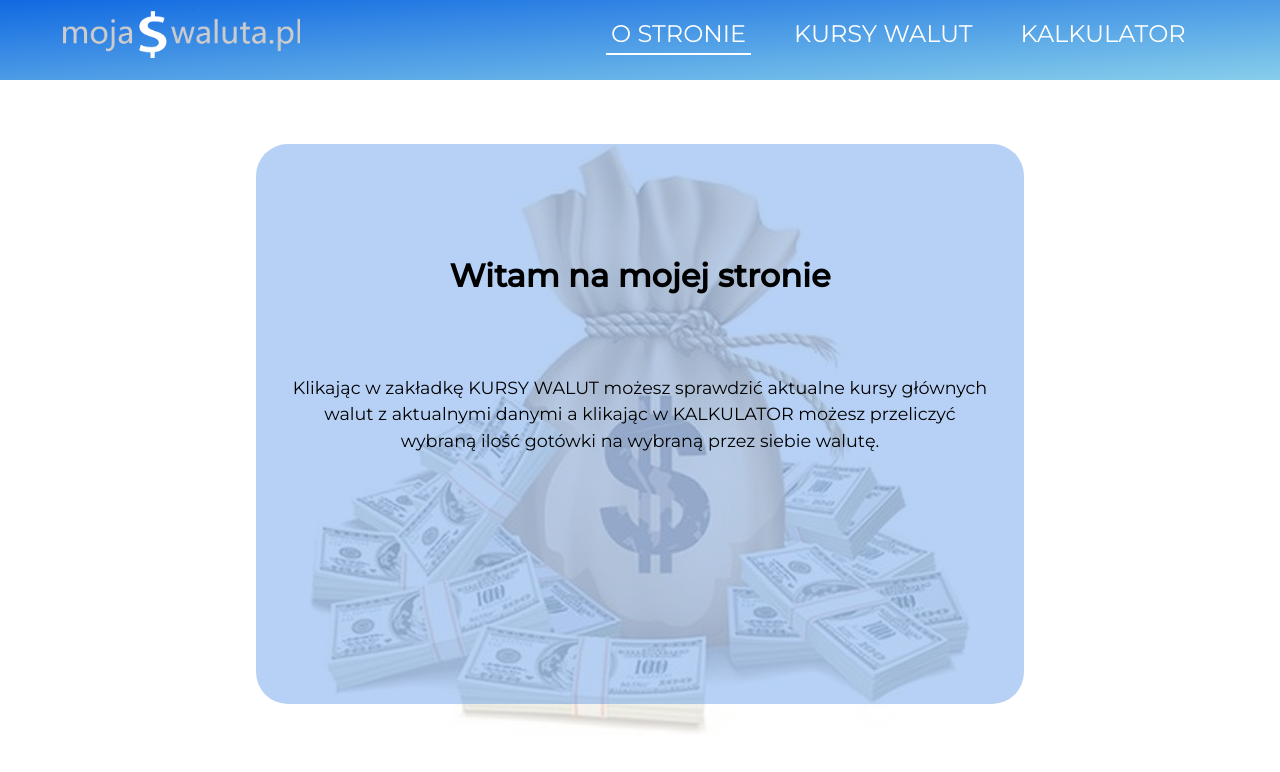
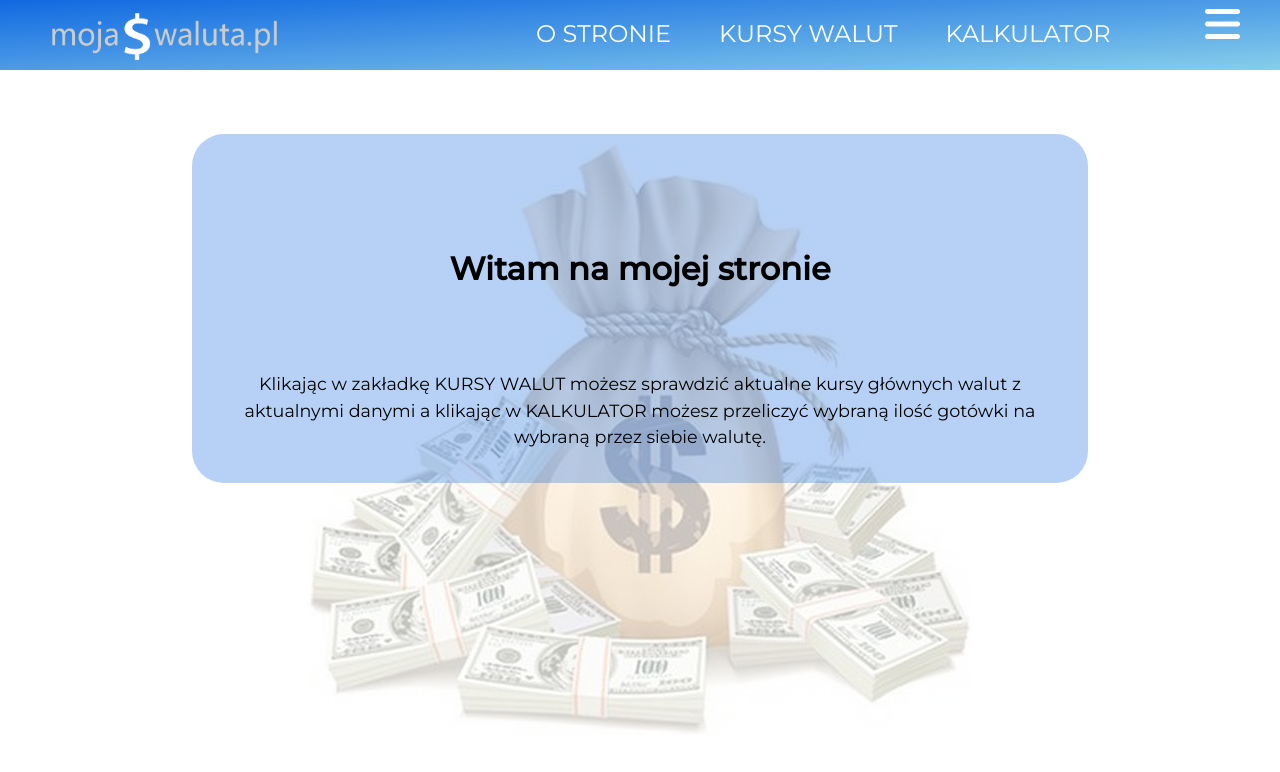
Before and after one commit to milgawel/currency-converter, a React (Create React App) app: page / in a window 1280 px wide. Shown: the top 772 px of the page. Built offline with nearby package versions, Linux system fonts and the light colour scheme.

Commit message:
finished desktop view

```diff
--- a/src/components/ButtonIcon/ButtonIcon.js
+++ b/src/components/ButtonIcon/ButtonIcon.js
@@ -27,6 +27,9 @@ const ButtonIcon = styled.button`
   &.active {
     animation: ${appear} 0.2s linear forwards;
   }
+  @media (max-width: 920px) {
+    font-size: 1.15em;
+  }
 `;
 
 export default ButtonIcon;
--- a/src/components/CurrencyTable/CurrencyTable.js
+++ b/src/components/CurrencyTable/CurrencyTable.js
@@ -3,11 +3,11 @@ import styled from 'styled-components';
 
 const Table = styled.div`
   width: 100%;
-  max-height: 100%;
-  /* background-color: rgba(232, 123, 123, 0.8); */
+  min-height: 100%;
   display: flex;
   justify-content: space-between;
   flex-wrap: wrap;
+  overflow: auto;
 `;
 
 const ListItem = styled.li`
@@ -18,7 +18,7 @@ const ListItem = styled.li`
   border-radius: 10px;
   padding: 1% 2%;
   margin: 2% 2%;
-  min-width: 10%;
+  min-width: 16%;
   background-image: linear-gradient(to bottom right, #1169e1, #87ceeb);
   align-items: center;
 `;
@@ -39,11 +39,12 @@ class CurrencyTable extends Component {
   updateMainCurrencies = () => {
     fetch(
       // 'http://data.fixer.io/api/latest?access_key=db627f33cf55c037a2f4c566d0d3b5cc&symbols=EUR,USD,CZK,AUD,CAD,MXN,GBP,UAH,NOK,SEK,CHF,JPY&format=1',
-      'https://api.exchangeratesapi.io/latest',
+      'https://api.exchangeratesapi.io/latest?base=EUR',
     )
       .then(response => response.json())
       .then(data => {
         this.handleData(data);
+        console.log('base update');
       })
       .catch(err => console.log(err));
   };
@@ -57,7 +58,7 @@ class CurrencyTable extends Component {
       .then(data => {
         const array = Object.entries(data.rates).map(([k, v]) => ({ name: k, value: v }));
         this.setState({
-          base: array[0].value,
+          base: array[19].value,
         });
       })
       .catch(err => console.log(err));
@@ -99,7 +100,7 @@ class CurrencyTable extends Component {
     this.positions = this.state.MainCurrencies.map(item => (
       <ListItem key={item.name}>
         <Name>{item.name}</Name>
-        <Value>{(item.value / this.state.base).toFixed(3)}</Value>
+        <Value>{(item.value / this.state.base).toFixed(2)}</Value>
       </ListItem>
     ));
   };
--- /dev/null
+++ b/src/components/DropdownNavbar/DropdownNavbar.js
@@ -0,0 +1,37 @@
+import React, { Component } from 'react';
+import styled from 'styled-components';
+import { NavLink } from 'react-router-dom';
+
+const Navigation = styled.div``;
+
+const Button = styled.i`
+  height: 50px;
+  font-size: 40px;
+  color: white;
+  margin-right: 40px;
+  margin-top: auto;
+`;
+
+class DropDownNavbar extends Component {
+  state = {
+    active: false,
+  };
+
+  handleChange = () => {
+    this.setState({
+      active: !this.state.active,
+    });
+  };
+
+  render() {
+    return (
+      <Navigation>
+        <Button onClick={this.handleChange}>
+          {!this.state.active ? <i class="fas fa-bars"></i> : <i class="fas fa-times"></i>}
+        </Button>
+      </Navigation>
+    );
+  }
+}
+
+export default DropDownNavbar;
--- a/src/components/NavBar/NavBar.js
+++ b/src/components/NavBar/NavBar.js
@@ -3,23 +3,35 @@ import { NavLink } from 'react-router-dom';
 import styled from 'styled-components';
 import ButtonIcon from 'components/ButtonIcon/ButtonIcon';
 import LogoIcon from 'assets/logo.png';
+import DropdownNavbar from 'components/DropdownNavbar/DropdownNavbar';
 
 const Navigation = styled.div`
   width: 100%;
-  height: 10vh;
+  height: 70px;
   display: flex;
   background-image: linear-gradient(to bottom right, #1169e1, #87ceeb);
+  @media (max-width: 920px) {
+    height: 55px;
+  }
 `;
 
 const Logo = styled(NavLink)`
   display: block;
   width: 250px;
-  height: 10vh;
+  height: 50px;
   background-image: url(${LogoIcon});
   background-repeat: no-repeat;
-  background-size: 110%;
-  margin: 1vh 50px;
+  background-size: 260px 50px;
+  margin: 10px auto;
+  margin-left: 40px;
   border: none;
+  @media (max-width: 920px) {
+    width: 200px;
+    height: 50px;
+    background-size: 205px 40px;
+    margin: 7px auto;
+    margin-left: 25px;
+  }
 `;
 
 const NavList = styled.ul`
@@ -30,6 +42,9 @@ const NavList = styled.ul`
   display: flex;
   flex-grow: 1;
   justify-content: flex-end;
+  @media (max-width: 719px) {
+    display: none;
+  }
 `;
 
 const NavBar = () => {
@@ -53,6 +68,7 @@ const NavBar = () => {
           </ButtonIcon>
         </li>
       </NavList>
+      <DropdownNavbar />
     </Navigation>
   );
 };
--- a/src/layouts/CalculatorPage/CalculatorPage.js
+++ b/src/layouts/CalculatorPage/CalculatorPage.js
@@ -1,6 +1,5 @@
 import React, { Component } from 'react';
 import styled from 'styled-components';
-import PropTypes from 'prop-types';
 import ResultTable from 'components/ResultTable/ResultTable';
 import DropdownList from 'components/DropdownList/DropdownList';
 
@@ -83,7 +82,7 @@ class CalculatorPage extends Component {
         <FirstCurrency>
           <input
             type="number"
-            placeholder="podaj ilość"
+            placeholder="ilość"
             value={this.state.amountToConvert}
             onChange={this.handleAmountChange}
           />
@@ -107,12 +106,3 @@ class CalculatorPage extends Component {
 }
 
 export default CalculatorPage;
-
-ResultTable.propTypes = {
-  baseValue: PropTypes.number,
-  baseName: PropTypes.string,
-  firstValue: PropTypes.number,
-  firstName: PropTypes.string,
-  secondValue: PropTypes.number,
-  secondName: PropTypes.string,
-};
--- a/src/layouts/ConvertPage/ConvertPage.js
+++ b/src/layouts/ConvertPage/ConvertPage.js
@@ -7,7 +7,7 @@ const Content = styled.div`
   margin-top: 3.5%;
   padding: 2em;
   max-width: 75%;
-  max-height: 75%;
+  max-height: 95%;
   background-color: rgba(17, 105, 225, 0.3);
   border-radius: 2em;
 `;
--- a/src/layouts/MainPage/MainPage.js
+++ b/src/layouts/MainPage/MainPage.js
@@ -5,18 +5,20 @@ const Content = styled.div`
   margin: auto auto;
   margin-top: 5%;
   padding: 2em;
-  width: 60%;
-  height: 70%;
+  width: 70%;
+  max-height: 70%;
   background-color: rgba(17, 105, 225, 0.3);
   border-radius: 2em;
 `;
 
 const Title = styled.h1`
-  z-index: 1;
-  position: relative;
-  width: 60%;
-  margin: 10vh auto;
-  text-align: center;
+  display: flex;
+  justify-content: center;
+  /* position: relative; */
+  width: 100%;
+  margin-top: 10%;
+  margin-bottom: 10%;
+  /* text-align: center; */
 `;
 
 const Paragraph = styled.p`
```
